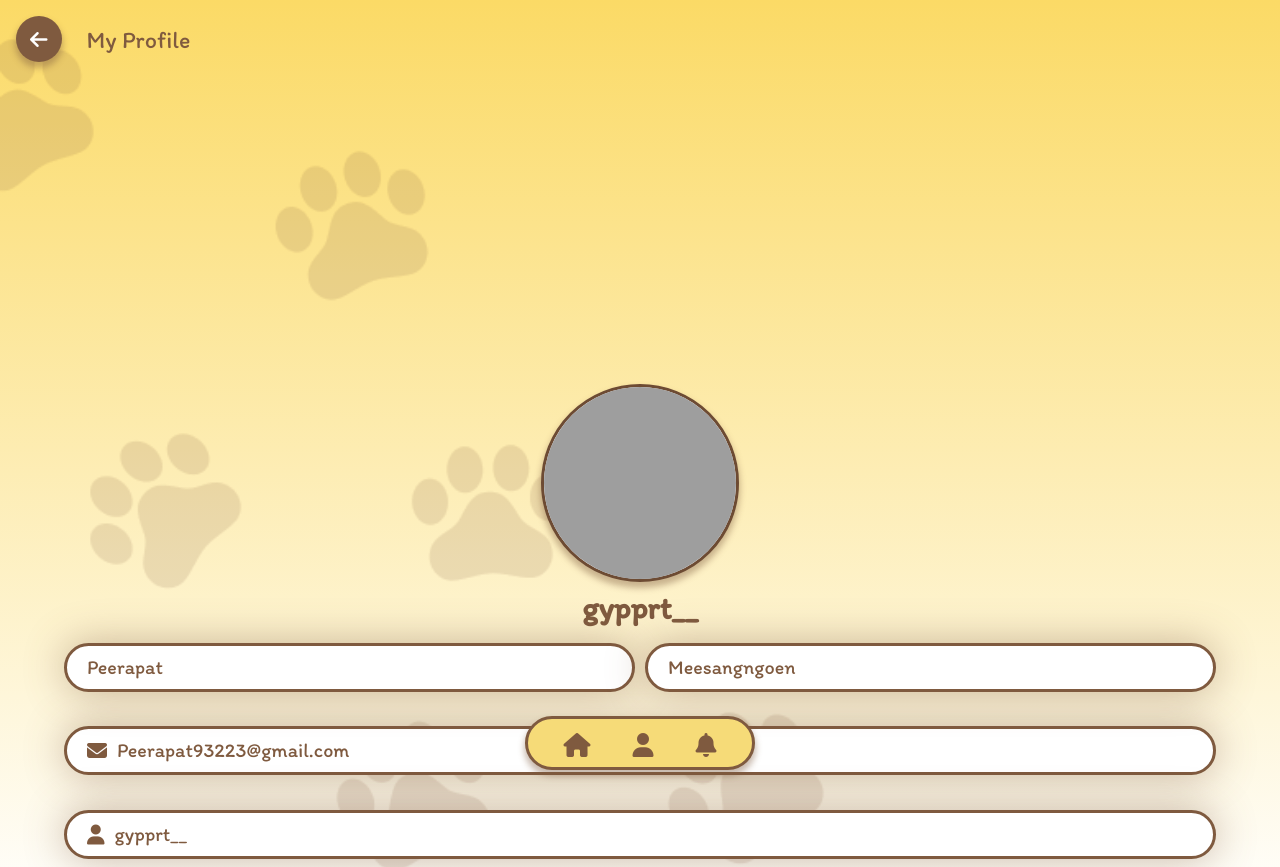
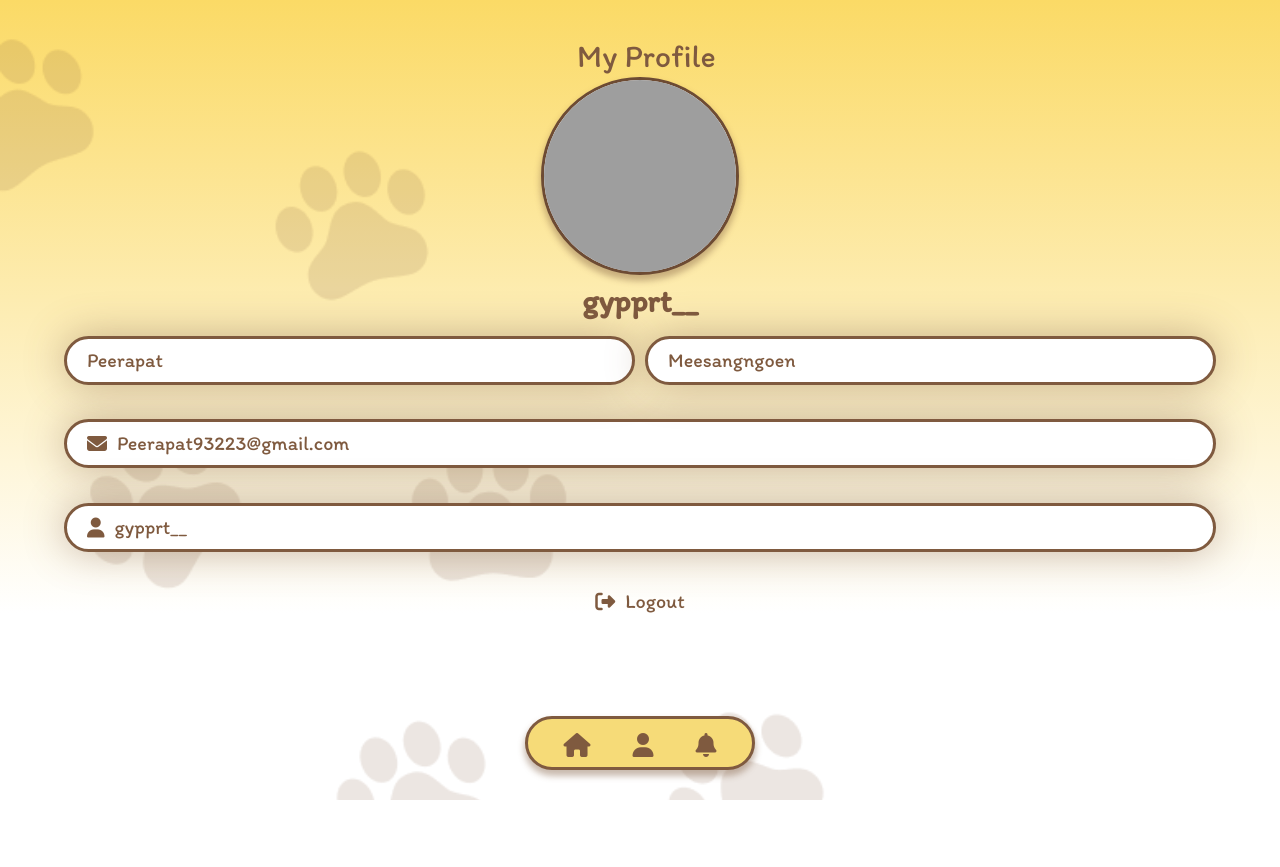
Before and after one commit to Yumezuki/Project-print, a Flask app: page /profile in a window 1280 px wide. Shown: the top 867 px of the page. After the commit the page ends 800 px from the top, so only its background shows below. Run offline with Flask 3, Linux system fonts and the light colour scheme; a user stored in the database is signed in; some libraries are stand-ins or nearby versions; grey boxes are pictures that could not be loaded.

Commit message:
แก้หน้าprofile

```diff
--- a/website/static/styleprofile.css
+++ b/website/static/styleprofile.css
@@ -17,35 +17,20 @@
 
 /*
 
-Button back
+Button
 
 */
 
 .top {
   position: fixed;
-  display: flex;
-  margin: 1em;
+  display: block;
+  margin: 5%;
   top: 0;
-}
-
-.back {
-  text-decoration: none;
-  height: 2.9em;
-  width: 2.9em;
-  background-color: #7F5A3F;
-  border-radius: 50%;
-  box-shadow: 0 5px 6px 1px #7f5a3f6b;
-}
-
-.fa-arrow-left{
-  margin: 30%;
-  font-size: 20px;
-  color: white;
+  width: 90%;
 }
 
 .ttx{
-  padding: .4em 1em;
-  font-size: x-large;
+  font-size: xx-large;
   text-align: center;
 }
 
@@ -54,11 +39,6 @@
 Image & Username
 
 */
-
-.content {
-  margin-top: 20%;
-  z-index: 0;
-}
 
 .avatar {
   display: flex;
@@ -77,9 +57,9 @@
   background-position: center;
   border-style: solid;
   border-color: #6d4b33;
-  position: relative;
   box-shadow: 0 5px 6px 1px #7f5a3f6b;
   object-fit: cover;
+  margin-top: 20%;
 }
 
 .name_show{
@@ -152,7 +132,12 @@
 
 @media screen and (min-width: 1000px) {
   .profile-img{
-      margin-top: 10%;
+      margin-top: 6%;
+  }
+  .top {
+    margin: 3%;
+    top: 0;
+    width: 95%;
   }
 }
 
--- a/website/templates/profile.html
+++ b/website/templates/profile.html
@@ -15,7 +15,6 @@
     <!-- Button back -->
 
     <span class="top">
-        <a href="/main_page" class="back"><i class="fa-solid fa-arrow-left"></i></a>
         <p class="ttx">My Profile</p>
     </span>
 
@@ -30,7 +29,7 @@
     </div>
 
     <!-- Image & Username  -->
-    <div class="content">
+    <div>
         <div class="avatar">
                 <img src="{{ user_data['image'] }}" class="profile-img">
         </div>
```
